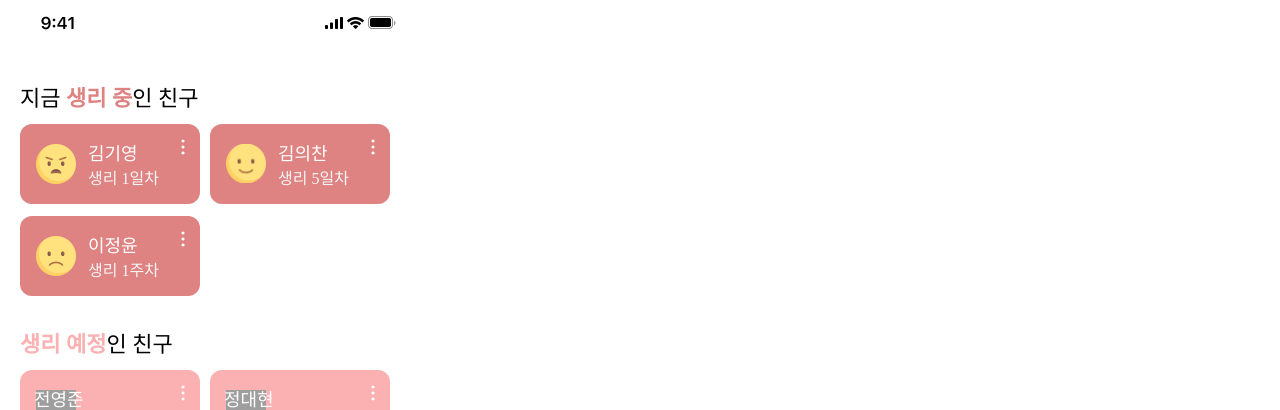
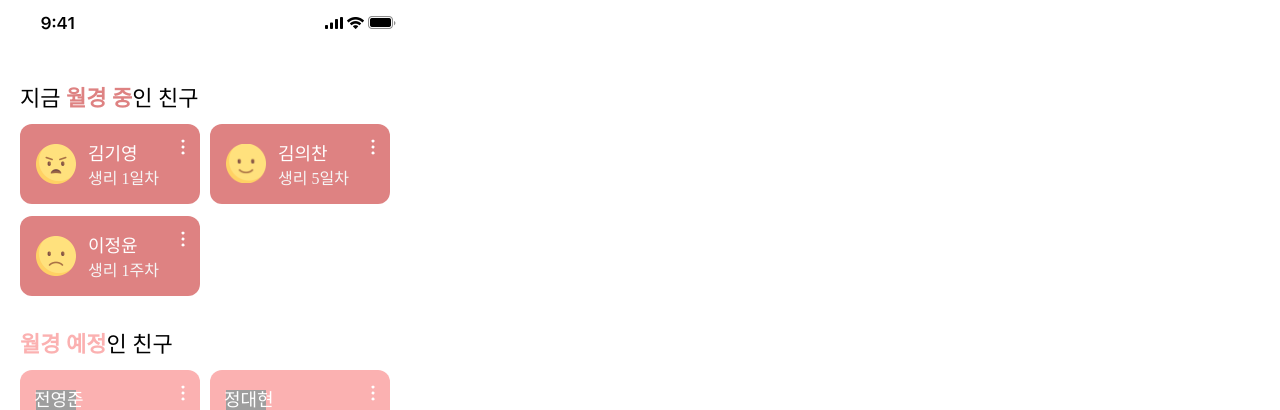
Before and after one commit to MangoBingsoo/Frontend, a React (Create React App) app: page /friend in a window 1280 px wide. Shown: the top 410 px of the page. Built offline with nearby package versions, Linux system fonts and the light colour scheme; grey boxes are pictures that could not be loaded.

Commit message:
🌧 :: 생리 -> 월경

```diff
--- a/src/component/friendList/index.tsx
+++ b/src/component/friendList/index.tsx
@@ -14,7 +14,7 @@ const FriendList = () => {
   return (
     <S._FriendListContainer>
       <S._MainTextBox color="black" highlightColor="main">
-        지금 <i>생리 중</i>인 친구
+        지금 <i>월경 중</i>인 친구
       </S._MainTextBox>
       <S.Row>
         <FriendCardMain
@@ -28,7 +28,7 @@ const FriendList = () => {
         <FriendCardMain name="이정윤" period="생리 1주차" emotionType="sad" />
       </S.Row>
       <S._MainTextBox color="black" highlightColor="secondary">
-        <i>생리 예정</i>인 친구
+        <i>월경 예정</i>인 친구
       </S._MainTextBox>
       <S.Row>
         <FriendCardSecondary name="전영준" period="1일 뒤 예정" />
--- a/src/component/main/index.tsx
+++ b/src/component/main/index.tsx
@@ -74,7 +74,7 @@ const Main: React.FC = () => {
       <S.TextBox>
         <S.NameText>추혜연님의</S.NameText>
         <S.DateTextList>
-          <S.Text>예상 생리 시작일이</S.Text>
+          <S.Text>예상 월경 시작일이</S.Text>
           <S.Text className="date">13일</S.Text>
           <S.Text>남았습니다.</S.Text>
         </S.DateTextList>
```
